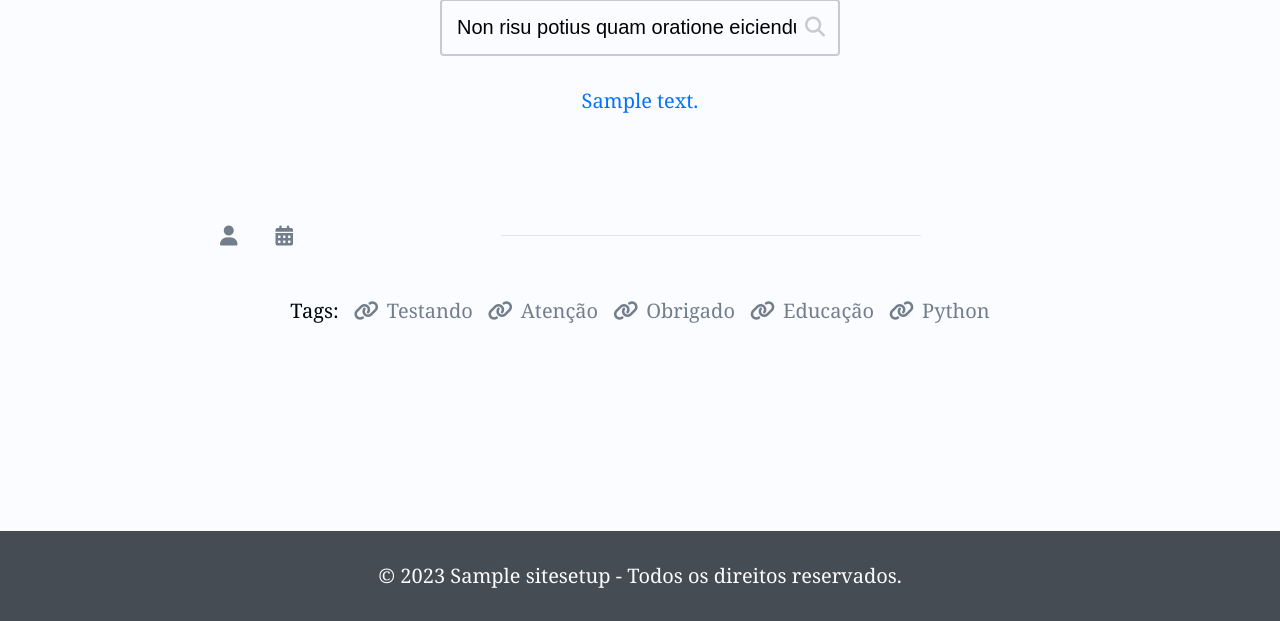
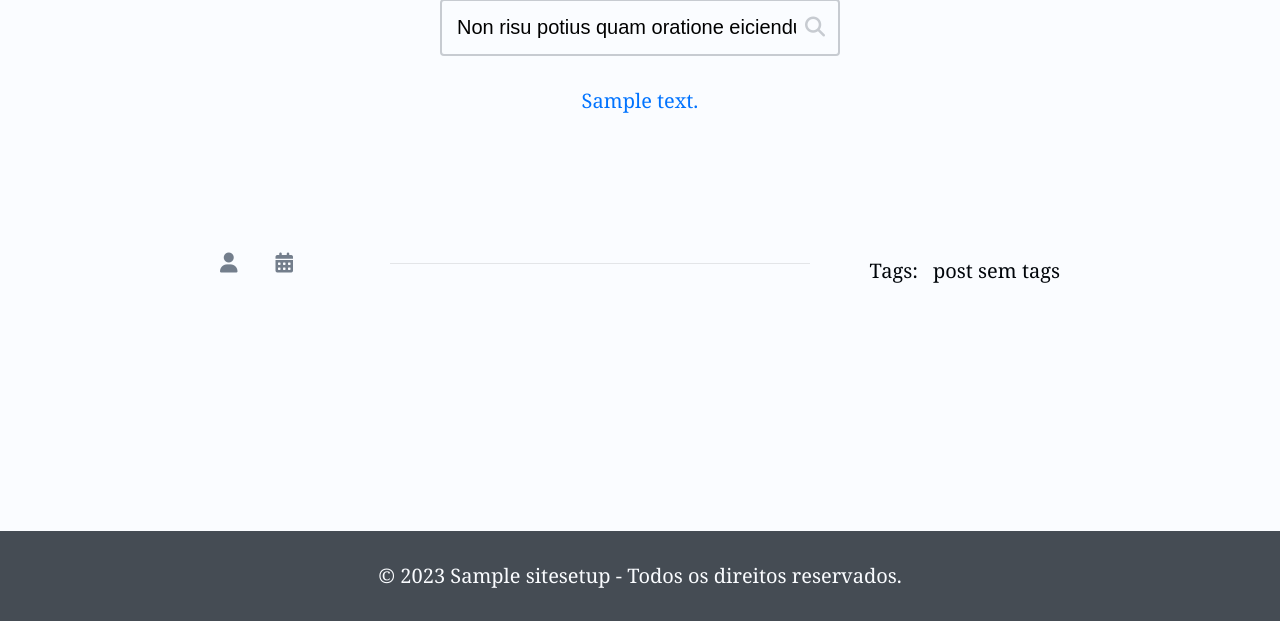
Before and after one commit to welli7ngton/blog-django, a Django app: page /post/1/ in a window 1280 px wide. Shown: the part 179-800 px from the top of the page. Run offline with Django 4.2, Linux system fonts and the light colour scheme; tables that the repository leaves empty hold one stand-in row (values such as "Sample post").

Commit message:
adicionando lógica para adicionar as tags nos posts

```diff
--- a/djangoapp/blog/templates/blog/pages/post.html
+++ b/djangoapp/blog/templates/blog/pages/post.html
@@ -62,31 +62,16 @@
         <div class="post-tags">
           <span>Tags: </span>
 
-          <a class="post-tag-link" href="#">
-            <i class="fa-solid fa-link"></i>
-            <span>Testando</span>
-          </a>
-
-          <a class="post-tag-link" href="#">
-            <i class="fa-solid fa-link"></i>
-            <span>Atenção</span>
-          </a>
-
-          <a class="post-tag-link" href="#">
-            <i class="fa-solid fa-link"></i>
-            <span>Obrigado</span>
-          </a>
-
-          <a class="post-tag-link" href="#">
-            <i class="fa-solid fa-link"></i>
-            <span>Educação</span>
-          </a>
-
-          <a class="post-tag-link" href="#">
-            <i class="fa-solid fa-link"></i>
-            <span>Python</span>
-          </a>
-
+          {% if post.tags.exists %}
+            {% for tag in post.tags.all %}
+            <a class="post-tag-link" href="{% url "blog:tag" tag.slug %}">
+              <i class="fa-solid fa-link"></i>
+              <span>{{tag.name}}</span>
+            </a>
+            {% endfor %}
+          {% else %}
+            <p>post sem tags</p>
+          {% endif %}
         </div>
 
       </div>
```
